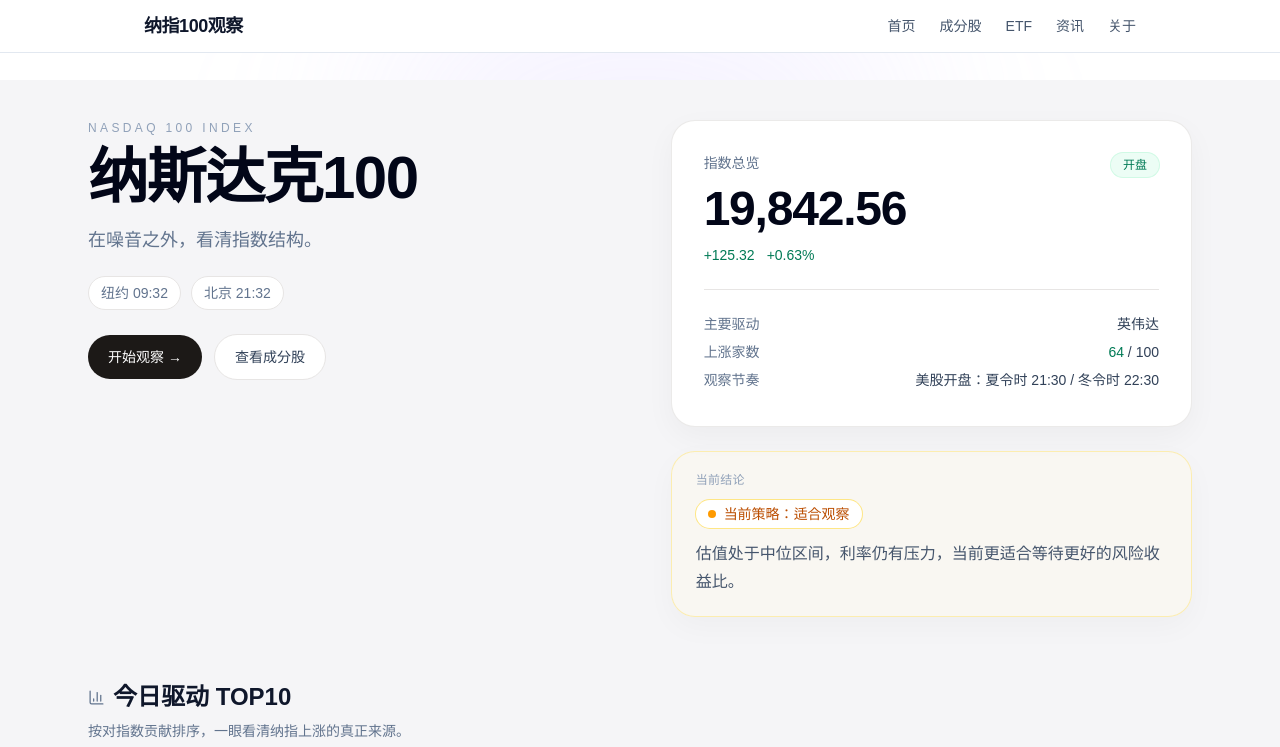
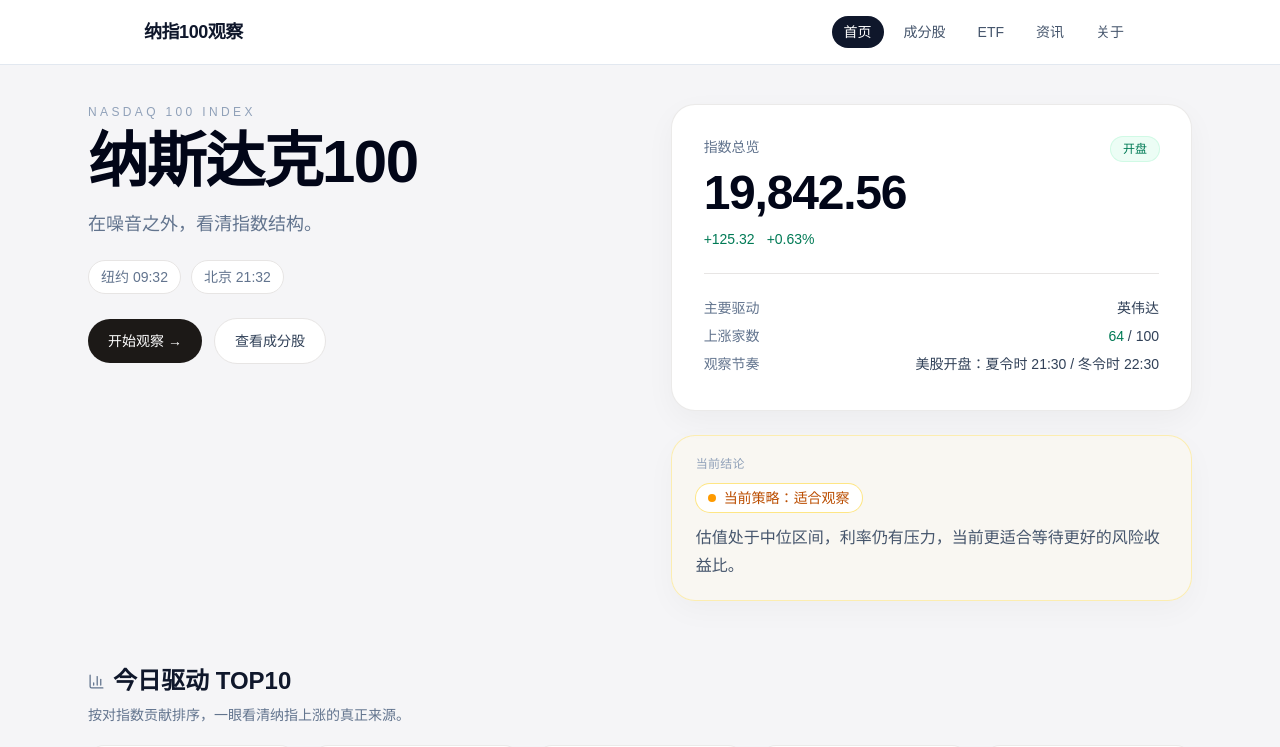
Before and after one commit to liushundong1988/ndx-dashboard, a Next.js app: page / in a window 1280 px wide. Shown: the top 747 px of the page. Built offline with nearby package versions, Linux system fonts and the light colour scheme.

Commit message:
fix mobile menu wrapper

```diff
--- a/src/app/layout.tsx
+++ b/src/app/layout.tsx
@@ -30,7 +30,7 @@
     >
       <body className="min-h-full flex flex-col">
         <SiteHeader/>
-        <main className="pt-20">
+        <main className="pt-16">
          {children}
         </main>
       </body>
--- a/src/components/site-header.tsx
+++ b/src/components/site-header.tsx
@@ -2,23 +2,34 @@
 
 import { useState } from "react";
 import Link from "next/link";
+import { usePathname } from "next/navigation";
 
 export default function SiteHeader() {
   const [open, setOpen] = useState(false);
+  const pathname = usePathname();
+  const linkClass = (href: string) =>
+  pathname === href
+    ? "rounded-full bg-slate-900 px-3 py-1.5 text-sm font-medium text-white"
+    : "rounded-full px-3 py-1.5 text-sm font-medium text-slate-600 hover:bg-slate-100 hover:text-slate-900";
+
+  const mobileLinkClass = (href: string) =>
+  pathname === href
+    ? "rounded-xl bg-slate-100 px-3 py-2 font-medium text-slate-900"
+    : "rounded-xl px-3 py-2 text-slate-700 hover:bg-slate-50";
 
   return (
     <header className="fixed top-0 left-0 right-0 z-50 w-full border-b border-slate-200 bg-white">
-      <div className="mx-auto flex w-full max-w-5xl items-center justify-between px-4 py-3">
+      <div className="mx-auto flex h-16 w-full max-w-5xl items-center justify-between px-4">
         <Link href="/" className="text-lg font-semibold tracking-tight text-slate-900">
           纳指100观察
         </Link>
 
-        <nav className="hidden md:flex gap-6 text-sm text-slate-600">
-          <Link href="/" className="hover:text-slate-900">首页</Link>
-          <Link href="/constituents" className="hover:text-slate-900">成分股</Link>
-          <Link href="/etf" className="hover:text-slate-900">ETF</Link>
-          <Link href="/news" className="hover:text-slate-900">资讯</Link>
-          <Link href="/about" className="hover:text-slate-900">关于</Link>
+        <nav className="hidden md:flex items-center gap-2">
+          <Link href="/" className={linkClass("/")}>首页</Link>
+          <Link href="/constituents" className={linkClass("/constituents")}>成分股</Link>
+          <Link href="/etf" className={linkClass("/etf")}>ETF</Link>
+          <Link href="/news" className={linkClass("/news")}>资讯</Link>
+          <Link href="/about" className={linkClass("/about")}>关于</Link>
         </nav>
 
         <button
@@ -31,17 +42,28 @@
         </button>
       </div>
 
-      {open && (
-        <div className="md:hidden border-t border-slate-200 bg-white">
-          <div className="flex flex-col px-4 py-3 space-y-3 text-sm text-slate-700">
-            <Link href="/" onClick={() => setOpen(false)}>首页</Link>
-            <Link href="/constituents" onClick={() => setOpen(false)}>成分股</Link>
-            <Link href="/etf" onClick={() => setOpen(false)}>ETF</Link>
-            <Link href="/news" onClick={() => setOpen(false)}>资讯</Link>
-            <Link href="/about" onClick={() => setOpen(false)}>关于</Link>
+
+        {open && (
+          <div className="md:hidden border-t border-slate-200 bg-white">
+           <div className="flex flex-col px-4 py-3 space-y-3 text-sm">
+           <Link href="/" className={mobileLinkClass("/")} onClick={() => setOpen(false)}>
+            首页
+           </Link>
+           <Link href="/constituents" className={mobileLinkClass("/constituents")} onClick={() => setOpen(false)}>
+            成分股
+           </Link>
+           <Link href="/etf" className={mobileLinkClass("/etf")} onClick={() => setOpen(false)}>
+            ETF
+           </Link>
+           <Link href="/news" className={mobileLinkClass("/news")} onClick={() => setOpen(false)}>
+            资讯
+           </Link>
+           <Link href="/about" className={mobileLinkClass("/about")} onClick={() => setOpen(false)}>
+            关于
+           </Link>
+           </div>
           </div>
-        </div>
-      )}
+        )}
     </header>
   );
 }
```
